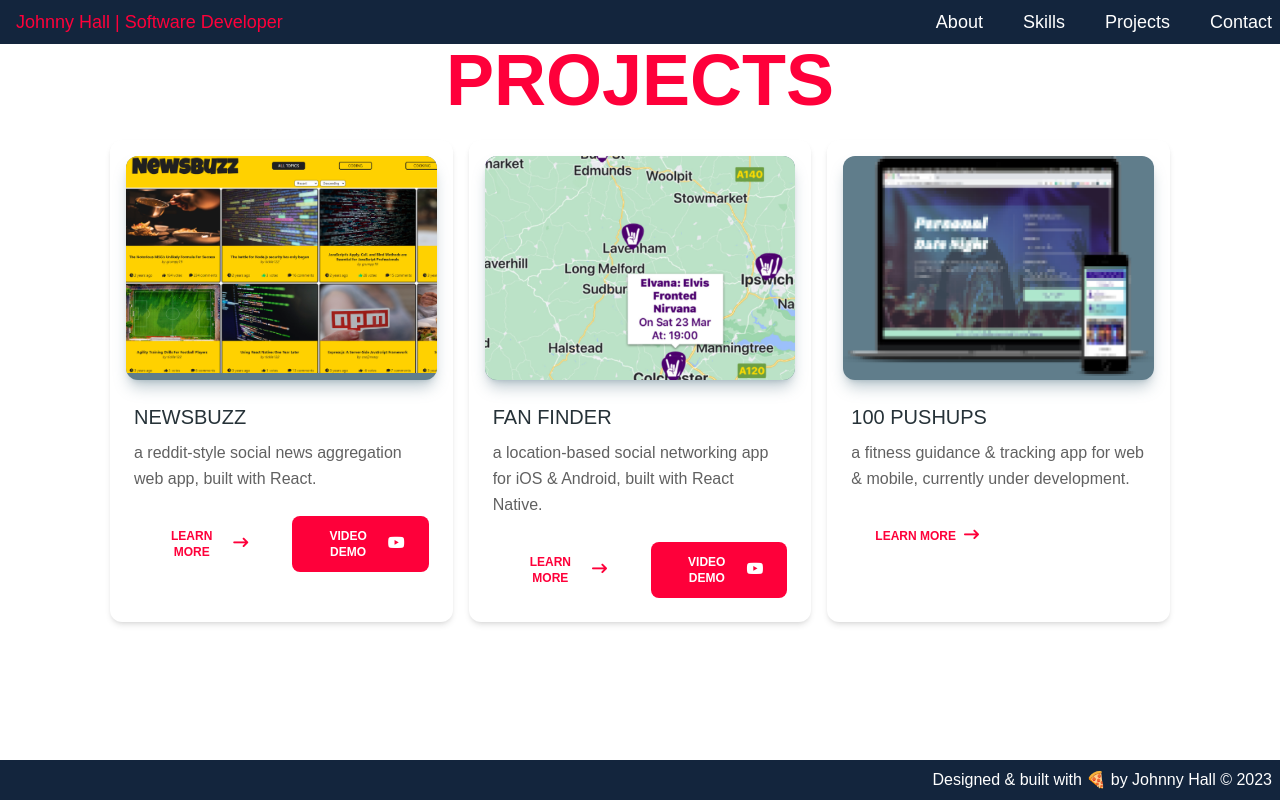
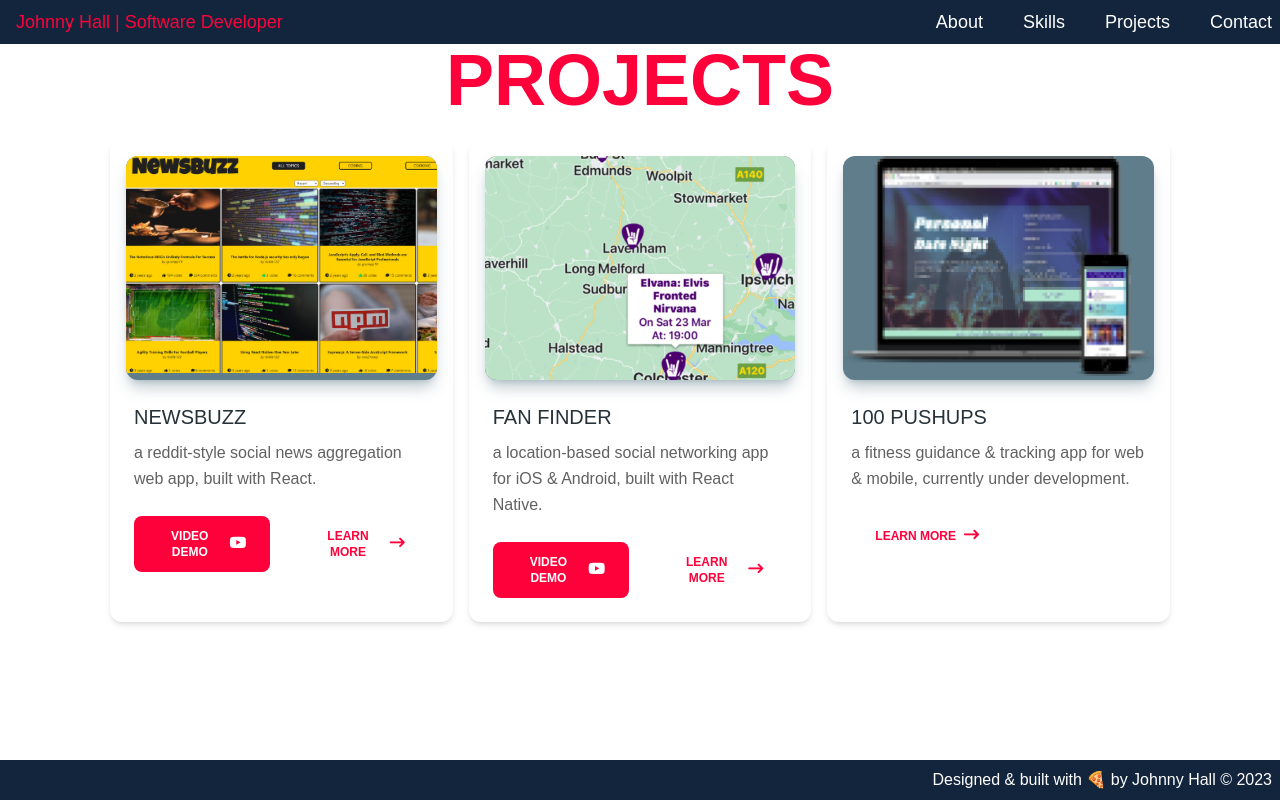
Before and after one commit to jbhall4291/portfolio, a React (Create React App) app: page /projects in a window 1280 px wide. Built offline with nearby package versions, Linux system fonts and the light colour scheme.

Commit message:
styling tweak

```diff
--- a/src/components/ProjectCard.jsx
+++ b/src/components/ProjectCard.jsx
@@ -26,16 +26,7 @@ function ProjectCard({ title, image, description, youtubeURL, learnMorePage }) {
         <Typography>{description}</Typography>
       </CardBody>
       <CardFooter className="flex gap-x-5 pt-0">
-        <Link to={learnMorePage} className="inline-block text-red-500">
-          <Button
-            size="md"
-            variant="text"
-            className="flex items-center gap-2 text-highlight "
-          >
-            Learn More
-            <i className="fas fa-arrow-right-long fa-lg" />
-          </Button>
-        </Link>
+
 
         {/* temporary conditional rendering, until video is available for 100 pushups */}
         {title !== "100 PUSHUPS" && (
@@ -58,6 +49,18 @@ function ProjectCard({ title, image, description, youtubeURL, learnMorePage }) {
             </Button>
           </a>
         )}
+
+        <Link to={learnMorePage} className="inline-block text-red-500">
+          <Button
+            size="md"
+            variant="text"
+            className="flex items-center gap-2 text-highlight "
+          >
+            Learn More
+            <i className="fas fa-arrow-right-long fa-lg" />
+          </Button>
+        </Link>
+
       </CardFooter>
     </Card>
   );
```
